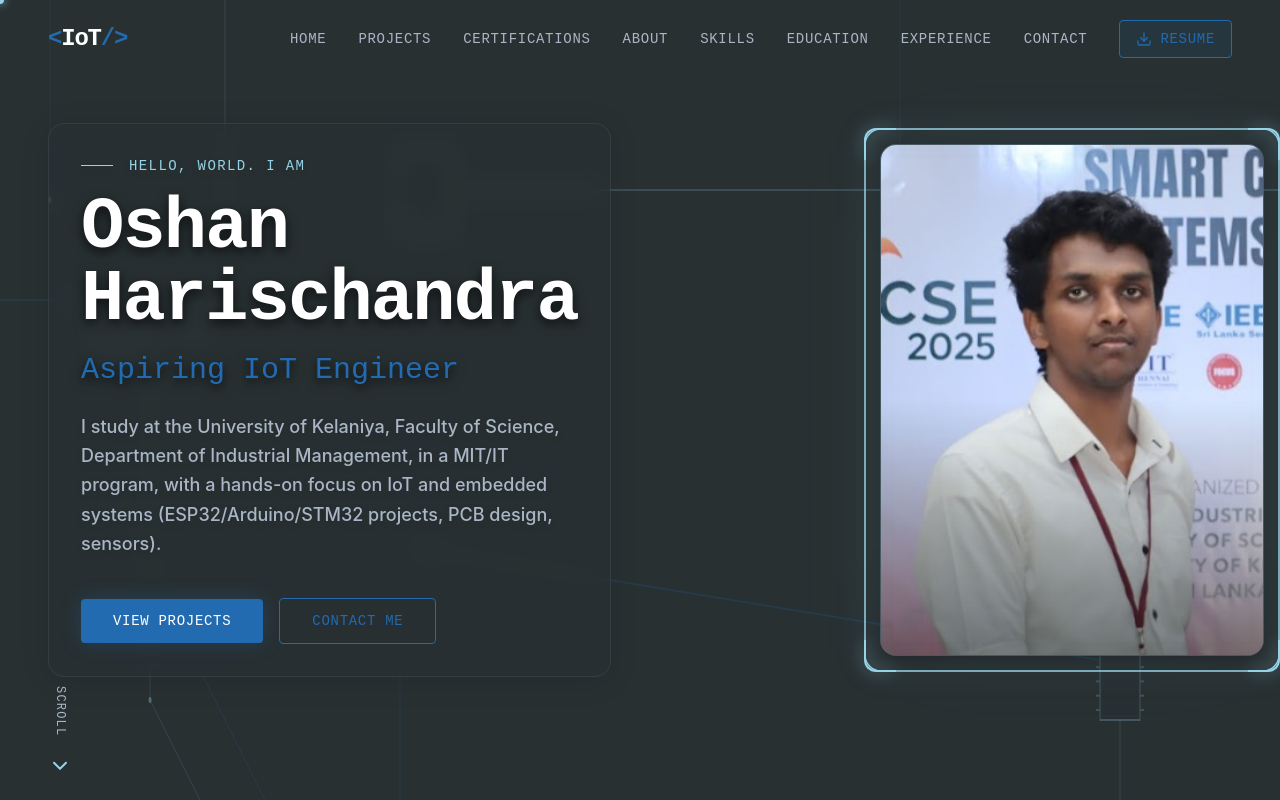
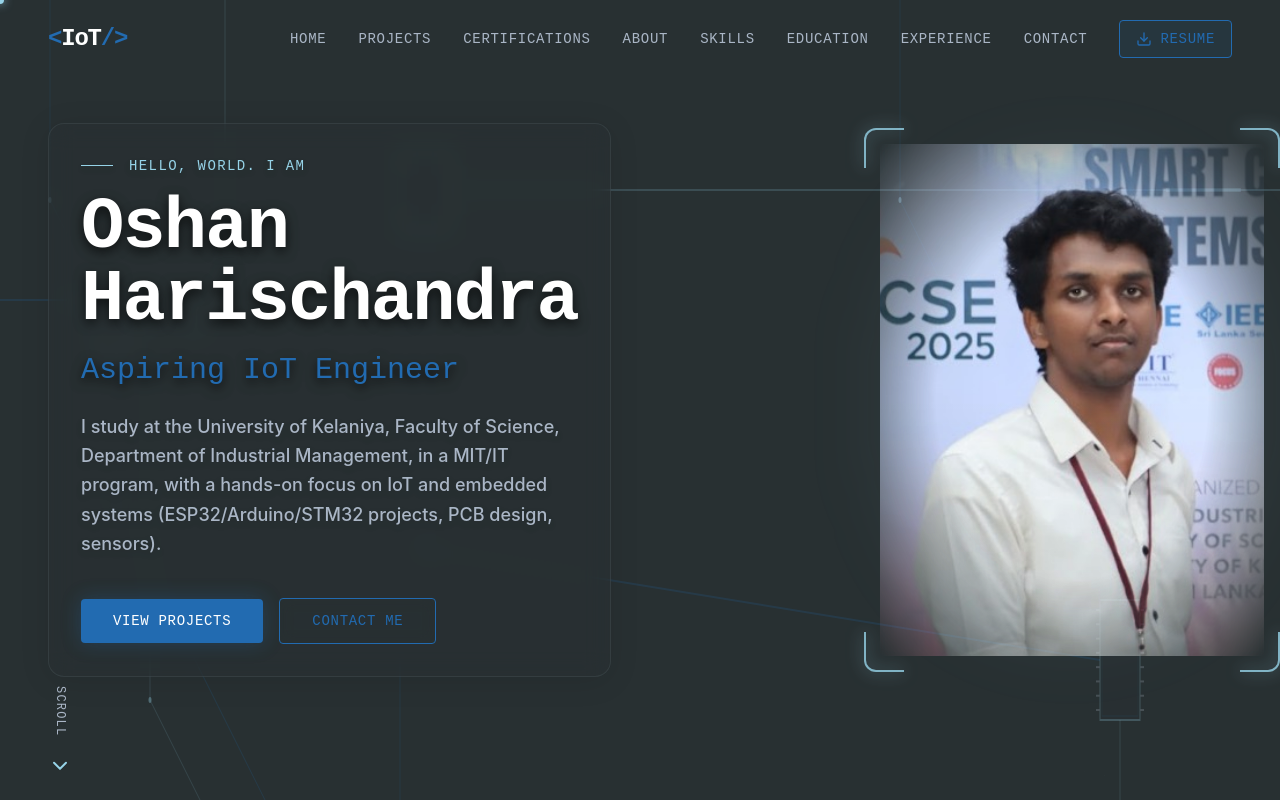
Before and after one commit to Oshanharischandra/Oshanharischandra.github.io, a React (Vite) app: page / in a window 1280 px wide. Shown: the top 800 px of the page. Built offline with nearby package versions, Linux system fonts and the light colour scheme.

Commit message:
fix: de-box photo frame

```diff
--- a/src/components/ui/ProfileFrame.tsx
+++ b/src/components/ui/ProfileFrame.tsx
@@ -8,43 +8,28 @@ interface ProfileFrameProps {
 export default function ProfileFrame({ photoPosition = "center 20%" }: ProfileFrameProps) {
   return (
     <div className="relative w-72 h-[28rem] md:w-[26rem] md:h-[34rem] mx-auto flex items-center justify-center p-4">
-      {/* Glow Effect behind the panel */}
+      {/* Soft Glow Effect behind the panel */}
       <div
-        className="absolute inset-0 bg-secondary/10 blur-3xl rounded-2xl"
+        className="absolute inset-0 bg-secondary/10 blur-[60px] rounded-full"
         style={{ transform: 'scale(0.8)' }}
       />
 
       {/* Corner Brackets */}
-      <div className="absolute top-0 left-0 w-8 h-8 border-t-2 border-l-2 border-secondary rounded-tl-xl z-20 pointer-events-none drop-shadow-[0_0_8px_rgba(150,211,232,0.8)]" />
-      <div className="absolute top-0 right-0 w-8 h-8 border-t-2 border-r-2 border-secondary rounded-tr-xl z-20 pointer-events-none drop-shadow-[0_0_8px_rgba(150,211,232,0.8)]" />
-      <div className="absolute bottom-0 left-0 w-8 h-8 border-b-2 border-l-2 border-secondary rounded-bl-xl z-20 pointer-events-none drop-shadow-[0_0_8px_rgba(150,211,232,0.8)]" />
-      <div className="absolute bottom-0 right-0 w-8 h-8 border-b-2 border-r-2 border-secondary rounded-br-xl z-20 pointer-events-none drop-shadow-[0_0_8px_rgba(150,211,232,0.8)]" />
+      <div className="absolute top-0 left-0 w-10 h-10 border-t-2 border-l-2 border-secondary/80 rounded-tl-xl z-20 pointer-events-none drop-shadow-[0_0_8px_rgba(150,211,232,0.8)]" />
+      <div className="absolute top-0 right-0 w-10 h-10 border-t-2 border-r-2 border-secondary/80 rounded-tr-xl z-20 pointer-events-none drop-shadow-[0_0_8px_rgba(150,211,232,0.8)]" />
+      <div className="absolute bottom-0 left-0 w-10 h-10 border-b-2 border-l-2 border-secondary/80 rounded-bl-xl z-20 pointer-events-none drop-shadow-[0_0_8px_rgba(150,211,232,0.8)]" />
+      <div className="absolute bottom-0 right-0 w-10 h-10 border-b-2 border-r-2 border-secondary/80 rounded-br-xl z-20 pointer-events-none drop-shadow-[0_0_8px_rgba(150,211,232,0.8)]" />
 
-      {/* Animated SVG Rectangular Border */}
-      <svg
-        className="absolute inset-0 w-full h-full drop-shadow-[0_0_12px_rgba(150,211,232,0.5)] z-20 pointer-events-none"
-        preserveAspectRatio="none"
-      >
-        <motion.rect
-          x="1" y="1" width="100%" height="100%" rx="16" ry="16"
-          fill="none"
-          stroke="#96d3e8"
-          strokeWidth="1.5"
-          initial={{ pathLength: 0, opacity: 0 }}
-          animate={{ pathLength: 1, opacity: 1 }}
-          transition={{
-            duration: 2.5,
-            ease: "easeInOut",
-            opacity: { duration: 0.5 }
-          }}
-          // Using style to override the width/height to properly fit inside SVG keeping a 1px gap for stroke
-          style={{ width: 'calc(100% - 2px)', height: 'calc(100% - 2px)' }}
-        />
-      </svg>
-
-      {/* Rounded Rect Clipped Image Container */}
-      <div
-        className="relative w-full h-full bg-surface flex items-center justify-center overflow-hidden z-10 rounded-2xl shadow-xl border border-secondary/20"
+      {/* Soft Vignette Clipped Image Container */}
+      <motion.div
+        initial={{ opacity: 0, scale: 0.95 }}
+        animate={{ opacity: 1, scale: 1 }}
+        transition={{ duration: 1.2, ease: "easeOut" }}
+        className="relative w-full h-full flex items-center justify-center overflow-hidden z-10"
+        style={{
+          WebkitMaskImage: 'radial-gradient(ellipse at center, black 50%, transparent 100%)',
+          maskImage: 'radial-gradient(ellipse at center, black 50%, transparent 100%)'
+        }}
       >
         <img
           src={heroImg}
@@ -54,8 +39,8 @@ export default function ProfileFrame({ photoPosition = "center 20%" }: ProfileFr
         />
 
         {/* Subtle inner overlay for tech feel */}
-        <div className="absolute inset-0 bg-gradient-to-t from-background/60 via-transparent to-transparent pointer-events-none mix-blend-multiply" />
-      </div>
+        <div className="absolute inset-0 bg-gradient-to-t from-background/40 via-transparent to-transparent pointer-events-none mix-blend-overlay" />
+      </motion.div>
     </div>
   );
 }
```
